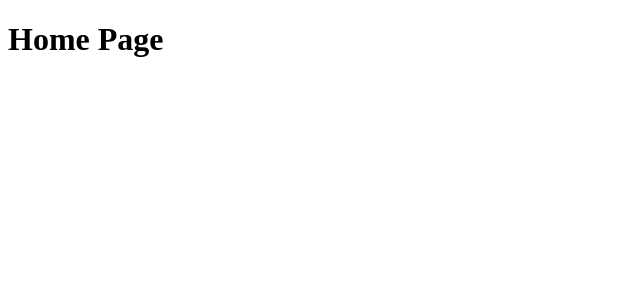
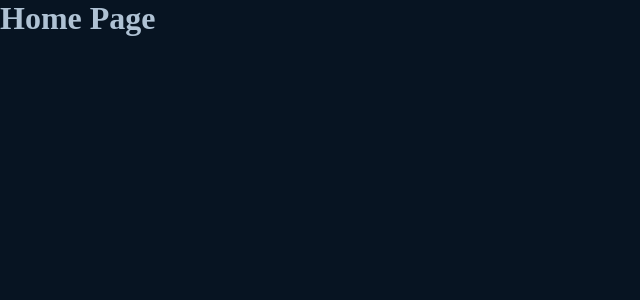
Before and after one commit to Dutrak/github-blog, a React (Vite) app: page / in a window 1280 px wide. Shown: the top 300 px of the page, without its empty margins (0-640 px from the left). Built offline with nearby package versions, Linux system fonts and the light colour scheme.

Commit message:
feat: add global styles

```diff
--- a/index.html
+++ b/index.html
@@ -2,6 +2,10 @@
 <html lang="en">
 
 <head>
+  <link rel="preconnect" href="https://fonts.googleapis.com">
+  <link rel="preconnect" href="https://fonts.gstatic.com" crossorigin>
+  <link href="https://fonts.googleapis.com/css2?family=Nunito:ital,wght@0,200..1000;1,200..1000&display=swap"
+    rel="stylesheet">
   <meta charset="UTF-8" />
   <meta name="viewport" content="width=device-width, initial-scale=1.0" />
   <title>Github Blog</title>
--- a/package.json
+++ b/package.json
@@ -13,12 +13,14 @@
   "dependencies": {
     "react": "^18.2.0",
     "react-dom": "^18.2.0",
-    "react-router-dom": "^6.23.1"
+    "react-router-dom": "^6.23.1",
+    "styled-components": "^6.1.11"
   },
   "devDependencies": {
     "@rocketseat/eslint-config": "^2.2.2",
     "@types/react": "^18.2.66",
     "@types/react-dom": "^18.2.22",
+    "@types/styled-components": "^5.1.34",
     "@typescript-eslint/eslint-plugin": "^7.2.0",
     "@typescript-eslint/parser": "^7.2.0",
     "@vitejs/plugin-react": "^4.2.1",
--- a/src/App.tsx
+++ b/src/App.tsx
@@ -1,10 +1,16 @@
 import { BrowserRouter } from 'react-router-dom'
 import { Router } from './Router'
+import { ThemeProvider } from 'styled-components'
+import { defaultTheme } from './styles/themes/default'
+import { GlobalStyle } from './styles/global'
 
 export function App() {
   return (
-    <BrowserRouter basename={'/'}>
-      <Router />
-    </BrowserRouter>
+    <ThemeProvider theme={defaultTheme}>
+      <GlobalStyle />
+      <BrowserRouter basename={'/'}>
+        <Router />
+      </BrowserRouter>
+    </ThemeProvider>
   )
 }
--- /dev/null
+++ b/src/styles/global.ts
@@ -0,0 +1,27 @@
+import { createGlobalStyle } from 'styled-components'
+
+export const GlobalStyle = createGlobalStyle`
+  * {
+    box-sizing: border-box;
+    margin: 0;
+    padding: 0;
+  }
+
+  input {
+    border-radius: 6px;
+    border: 1px solid ${(props) => props.theme['base-border']};
+    background-color: ${(props) => props.theme['base-input']};
+  }
+
+  input:focus {
+    outline: none;
+    box-shadow: 0 0 0 2px ${(props) => props.theme.blue};
+  }
+
+  body {
+    background-color: ${(props) => props.theme['base-background']};
+    color: ${(props) => props.theme['base-text']}
+  }
+
+
+`
--- /dev/null
+++ b/src/styles/themes/default.ts
@@ -0,0 +1,13 @@
+export const defaultTheme = {
+  blue: '#3294F8',
+  'base-title': '#E7EDf4',
+  'base-subtitle': '#C4D4E3',
+  'base-text': '#AFC2D4',
+  'base-span': '#7B96B2',
+  'base-label': '#3A536B',
+  'base-border': '#1C2F41',
+  'base-post': '#112131',
+  'base-profile': '#0B1B2B',
+  'base-background': '#071422',
+  'base-input': '#040F1A',
+}
```
Also changed, not shown: src/@types/styled.d.ts (added, +8 -0 lines), 1 other file (tests, documents, lock files or other folders).
